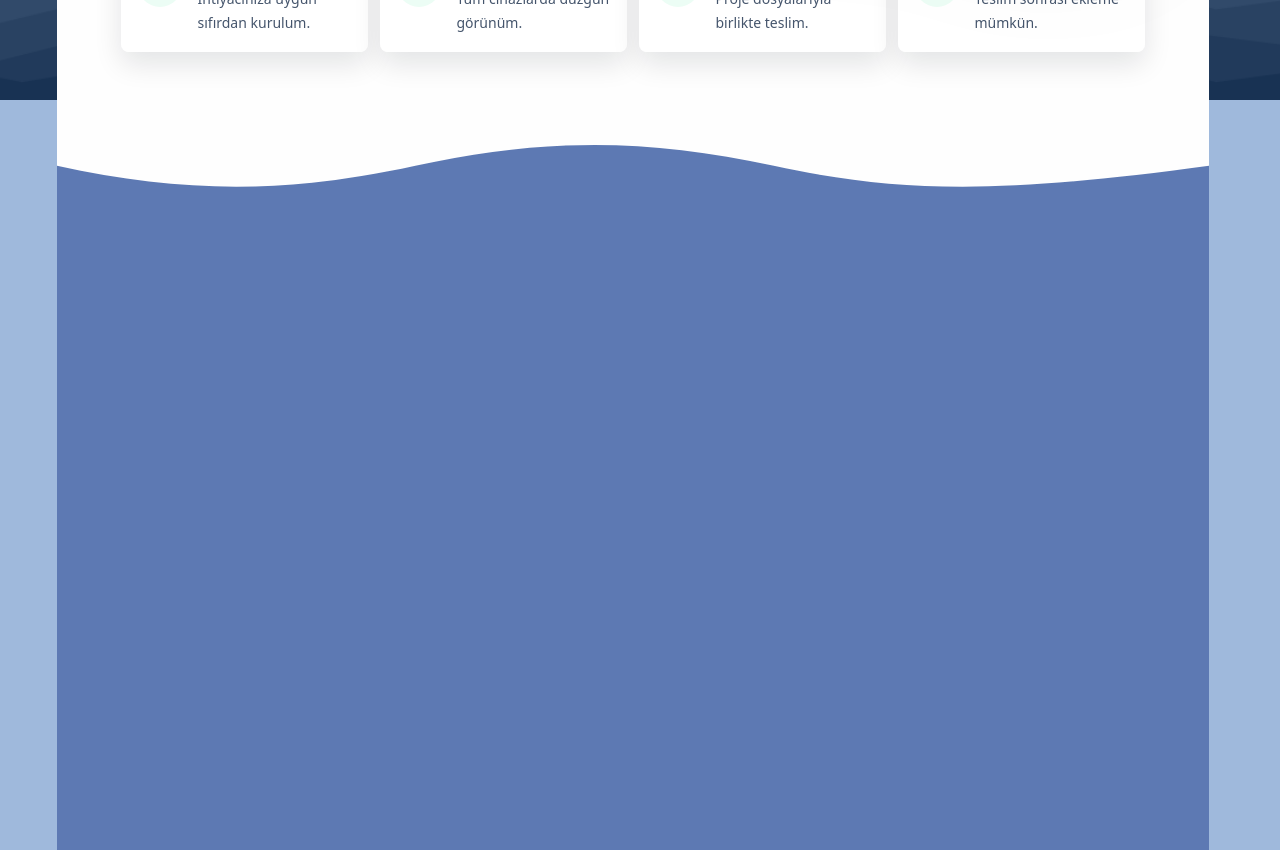
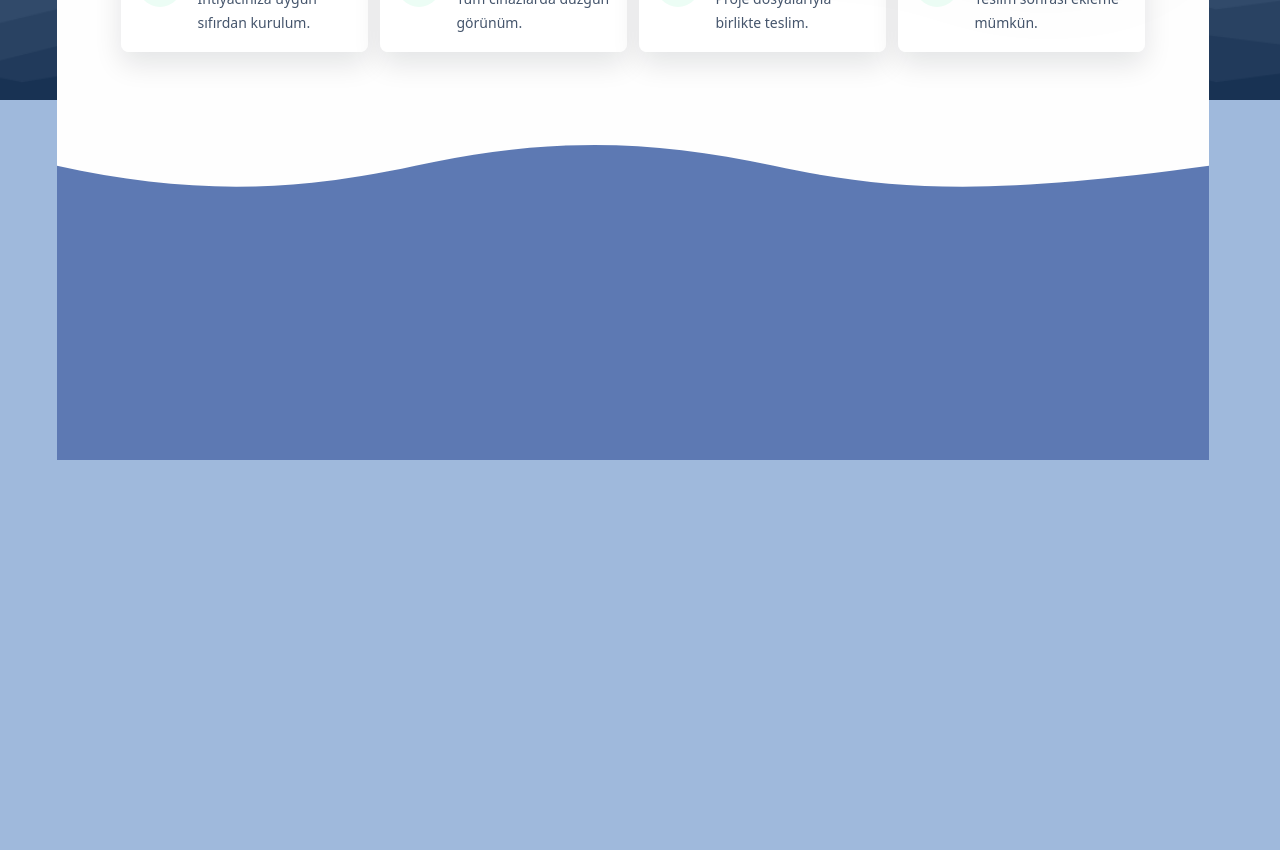
Before and after one commit to kolaysiten/clients, a Next.js app: page / in a window 1280 px wide. Shown: the part 700-1550 px from the top of the page. After the commit the page ends 1160 px from the top, so only its background shows below. Built offline with nearby package versions, Linux system fonts and the light colour scheme.

Commit message:
refactor(WhySection): simplify component by removing unused code and optimizing structure

```diff
--- a/src/sections/home/hero-section.tsx
+++ b/src/sections/home/hero-section.tsx
@@ -3,6 +3,7 @@
 import Image from "next/image";
 import { ArrowRight, FileCode2, Layers3, Palette, Smartphone } from "lucide-react";
 import { LazyMotion, domAnimation, m, type Variants } from "framer-motion";
+import { useEffect, useState } from "react";
 import { useMotionSettings } from "@/src/providers/motion-settings";
 import { LandingSection, WaveDivider } from "@/src/lib/landing-page";
 
@@ -54,6 +55,19 @@ const featureItems = [
 
 export default function HeroSection() {
   const { motionEnabled } = useMotionSettings();
+  const [isMdUp, setIsMdUp] = useState(false);
+
+  useEffect(() => {
+    const mediaQuery = window.matchMedia("(min-width: 768px)");
+    const update = () => setIsMdUp(mediaQuery.matches);
+
+    update();
+    mediaQuery.addEventListener("change", update);
+
+    return () => {
+      mediaQuery.removeEventListener("change", update);
+    };
+  }, []);
 
   return (
     <LandingSection className={heroStyles.section} sectionBg="var(--site-surface)"
@@ -73,37 +87,51 @@ export default function HeroSection() {
           variants={heroVariants.section}
         >
           <div className={heroStyles.content}>
-            <m.div className={heroStyles.badgeGrid} variants={heroVariants.item} aria-label="Öne çıkan özellikler">
+            <m.div className={heroStyles.badgeGrid} variants={heroVariants.group} aria-label="Öne çıkan özellikler">
               {badgeItems.map((item, index) => (
-                <span
+                <m.span
                   key={item.label}
                   className={`${index < 2 ? heroStyles.badgeWide : heroStyles.badgeSmall} ${heroStyles.badgeBase}`}
+                  custom={index}
+                  variants={heroVariants.item}
                 >
                   <span className={`${heroStyles.badgeDot} ${item.dotClass}`} />
                   <span className={heroStyles.badgeText}>{item.label}</span>
-                </span>
+                </m.span>
               ))}
             </m.div>
 
-            <m.h1 className={heroStyles.title} variants={heroVariants.item}>
-              <span className={heroStyles.titleLine}>İşletmeniz için</span>
-              <span className={heroStyles.titleLine}>
+            <m.h1 className={heroStyles.title} variants={heroVariants.group}>
+              <m.span className={heroStyles.titleLine} custom={5} variants={heroVariants.item}>
+                İşletmeniz için
+              </m.span>
+              <m.span className={heroStyles.titleLine} custom={6} variants={heroVariants.item}>
                 <span className={heroStyles.titleAccent}>özel</span> web siteleri.
-              </span>
+              </m.span>
             </m.h1>
 
-            <m.p className={heroStyles.description} variants={heroVariants.item}>
+            <m.p className={heroStyles.description} custom={7} variants={heroVariants.item}>
               KolaySiten olarak, ihtiyacınıza göre tasarlanan ve modern teknolojilerle kodlanan web siteleri geliştiriyoruz.
             </m.p>
 
-            <m.div className={heroStyles.actions} variants={heroVariants.item}>
-              <a href="#paketler" className={heroStyles.secondaryAction}>
+            <m.div className={heroStyles.actions} variants={heroVariants.group}>
+              <m.a
+                href="#paketler"
+                className={heroStyles.secondaryAction}
+                custom={{ step: 8, axis: isMdUp ? "x-left" : "y" }}
+                variants={heroVariants.cta}
+              >
                 Paketleri İncele
-              </a>
-              <a href="#iletisim" className={heroStyles.primaryAction}>
+              </m.a>
+              <m.a
+                href="#iletisim"
+                className={heroStyles.primaryAction}
+                custom={{ step: 9, axis: isMdUp ? "x-right" : "y" }}
+                variants={heroVariants.cta}
+              >
                 Teklif Al
                 <ArrowRight className="h-4 w-4" />
-              </a>
+              </m.a>
             </m.div>
           </div>
 
@@ -112,6 +140,7 @@ export default function HeroSection() {
             variants={heroVariants.visual}
             aria-hidden="true"
             initial={motionEnabled ? undefined : false}
+            custom={10}
           >
             <Image src="/hero-mockup3.png" alt="" width={465} height={465} priority className={heroStyles.artwork} />
           </m.div>
@@ -123,11 +152,11 @@ export default function HeroSection() {
           animate="show"
           variants={heroVariants.features}
         >
-          {featureItems.map((item) => {
+          {featureItems.map((item, index) => {
             const Icon = item.icon;
 
             return (
-              <m.div key={item.title} className={heroStyles.featureCard} variants={heroVariants.item}>
+              <m.div key={item.title} className={heroStyles.featureCard} custom={11 + index} variants={heroVariants.item}>
                 <span className={heroStyles.featureIcon}>
                   <Icon className="h-5 w-5" />
                 </span>
@@ -180,29 +209,49 @@ const heroStyles = {
 };
 
 const heroVariants = {
-  section: {
-    hidden: {},
-    show: {
-      transition: {
-        staggerChildren: 0.07,
-        delayChildren: 0.04,
-      },
-    },
-  },
+  section: { hidden: {}, show: {} },
+  group: { hidden: {}, show: {} },
   item: {
     hidden: { opacity: 0, y: 12 },
-    show: { opacity: 1, y: 0, transition: { duration: 0.42, ease: "easeOut" as const } },
+    show: (step = 0) => ({
+      opacity: 1,
+      y: 0,
+      transition: {
+        delay: 0.06 + step * 0.09,
+        duration: 0.5,
+        ease: "easeOut" as const,
+      },
+    }),
+  },
+  cta: {
+    hidden: () => ({
+      opacity: 0,
+      x: 0,
+      y: 0,
+    }),
+    show: (custom?: { step?: number }) => ({
+      opacity: 1,
+      x: 0,
+      y: 0,
+      transition: {
+        delay: 0.06 + (custom?.step ?? 0) * 0.09,
+        duration: 0.42,
+        ease: "easeOut" as const,
+      },
+    }),
   },
   visual: {
-    hidden: { opacity: 0, y: 18 },
-    show: { opacity: 1, y: 0, transition: { duration: 0.5, ease: "easeOut" as const } },
+    hidden: { opacity: 0, y: 16, scale: 0.985 },
+    show: (step = 0) => ({
+      opacity: 1,
+      y: 0,
+      scale: 1,
+      transition: {
+        delay: 0.06 + step * 0.09,
+        duration: 0.68,
+        ease: "easeOut" as const,
+      },
+    }),
   },
-  features: {
-    hidden: {},
-    show: {
-      transition: {
-        staggerChildren: 0.05,
-      },
-    },
-  },
+  features: { hidden: {}, show: {} },
 } satisfies Record<string, Variants>;
--- a/src/sections/home/why-section.tsx
+++ b/src/sections/home/why-section.tsx
@@ -1,98 +1,11 @@
 "use client";
 
-import { CheckCircle2, Gauge, Layers3, Sparkles } from "lucide-react";
-import { LazyMotion, domAnimation, m, type Variants } from "framer-motion";
-import { useMotionSettings } from "@/src/providers/motion-settings";
 import { LandingSection } from "@/src/lib/landing-page";
 
-const reasonItems = [
-  {
-    icon: Sparkles,
-    title: "Hazır tema değil",
-    text: "Markanıza göre tasarlanan, tek tip his vermeyen bir yapı.",
-  },
-  {
-    icon: Layers3,
-    title: "Sıfırdan kurulum",
-    text: "İhtiyaca göre şekillenen, büyümeye açık bir temel.",
-  },
-  {
-    icon: Gauge,
-    title: "Hızlı deneyim",
-    text: "Açılışı hızlı, kullanımı akıcı ve sade sayfalar.",
-  },
-  {
-    icon: CheckCircle2,
-    title: "Güven veren sonuç",
-    text: "Dışarıdan profesyonel, içeride düzenli ve sağlam yapı.",
-  },
-] as const;
-
 export default function WhySection() {
-  const { motionEnabled } = useMotionSettings();
-
   return (
-    <LandingSection
-      className={sectionStyles.section}
-      sectionBg="#5d79b3"
-    >
-      <LazyMotion features={domAnimation}>
-        <m.div
-          className={sectionStyles.inner}
-          initial={motionEnabled ? "hidden" : false}
-          whileInView={motionEnabled ? "show" : undefined}
-          viewport={motionEnabled ? { once: true, amount: 0.35 } : undefined}
-          variants={sectionVariants.section}
-        >
-          <div className={sectionStyles.layout}>
-            <m.div className={sectionStyles.copy} variants={sectionVariants.item}>
-              <span className={sectionStyles.kicker}>Neden Bu Çözüm?</span>
-              <h2 className={sectionStyles.title}>Hazır kalıplar yerine, markaya göre kurulan bir yapı.</h2>
-              <p className={sectionStyles.description}>
-                Burada amaç sadece güzel duran bir ekran üretmek değil. Markayı doğru anlatan, güven veren ve
-                gerektiğinde büyüyebilen bir sistem kurmak.
-              </p>
-
-              <div className={sectionStyles.promiseList}>
-                {promiseItems.map((item) => (
-                  <div key={item.label} className={sectionStyles.promiseItem}>
-                    <span className={sectionStyles.promiseValue}>{item.value}</span>
-                    <span className={sectionStyles.promiseLabel}>{item.label}</span>
-                  </div>
-                ))}
-              </div>
-            </m.div>
-
-            <m.aside className={sectionStyles.panel} variants={sectionVariants.item}>
-              <div className={sectionStyles.panelHeader}>
-                <span className={sectionStyles.panelKicker}>Neler değişiyor?</span>
-                <p className={sectionStyles.panelTitle}>Her parça aynı yoğunlukta düşünülüyor.</p>
-              </div>
-
-              <div className={sectionStyles.reasonList}>
-                {reasonItems.map((item, index) => {
-                  const Icon = item.icon;
-
-                  return (
-                    <m.article key={item.title} className={sectionStyles.reasonItem} variants={sectionVariants.item}>
-                      <span className={sectionStyles.reasonIndex}>{String(index + 1).padStart(2, "0")}</span>
-
-                      <span className={sectionStyles.reasonIconWrap}>
-                        <Icon className="h-5 w-5" />
-                      </span>
-
-                      <div className={sectionStyles.reasonText}>
-                        <h3 className={sectionStyles.reasonTitle}>{item.title}</h3>
-                        <p className={sectionStyles.reasonDescription}>{item.text}</p>
-                      </div>
-                    </m.article>
-                  );
-                })}
-              </div>
-            </m.aside>
-          </div>
-        </m.div>
-      </LazyMotion>
+    <LandingSection className={sectionStyles.section} sectionBg="#5d79b3">
+      <div className={sectionStyles.inner} />
     </LandingSection>
   );
 }
@@ -100,52 +13,5 @@ export default function WhySection() {
 const sectionStyles = {
   section:
     "px-5 py-8 pt-24 text-white before:pointer-events-none before:absolute before:inset-0 before:content-[''] sm:px-8 sm:py-10 sm:pt-28 md:px-16 md:py-14 md:pt-28 xl:pt-40",
-  inner: "relative z-10 mx-auto w-full max-w-[1440px]",
-  layout: "grid gap-8 xl:grid-cols-[minmax(0,1.05fr)_minmax(0,0.95fr)] xl:items-start",
-  copy: "max-w-3xl",
-  kicker:
-    "inline-flex items-center rounded-full border border-white/15 bg-white/12 px-3 py-2 text-sm font-medium text-white/92 backdrop-blur-sm",
-  title: "mt-5 text-3xl font-semibold tracking-tight text-white sm:text-4xl md:text-5xl xl:text-[3.75rem] xl:leading-[0.95]",
-  description: "mt-5 max-w-2xl text-base leading-7 text-white/78 md:text-lg",
-  promiseList: "mt-8 grid gap-3 sm:grid-cols-3",
-  promiseItem:
-    "flex items-center gap-3 border border-white/12 bg-white/8 px-4 py-3 backdrop-blur-sm transition duration-300 ease-out hover:bg-white/12",
-  promiseValue:
-    "inline-flex h-9 w-9 shrink-0 items-center justify-center border border-white/15 bg-white/12 text-sm font-semibold text-white",
-  promiseLabel: "text-sm font-medium text-white/90",
-  panel:
-    "border border-white/15 bg-[#17315d]/74 p-5 shadow-[0_30px_70px_rgba(7,16,31,0.2)] backdrop-blur-sm md:p-6",
-  panelHeader: "flex flex-col gap-2 border-b border-white/12 pb-5",
-  panelKicker: "text-xs font-semibold uppercase tracking-[0.26em] text-white/55",
-  panelTitle: "text-lg font-semibold leading-7 text-white md:text-xl",
-  reasonList: "divide-y divide-white/12",
-  reasonItem: "grid grid-cols-[auto_auto_1fr] items-start gap-4 py-5 first:pt-0 last:pb-0",
-  reasonIndex: "mt-1 text-xs font-semibold uppercase tracking-[0.24em] text-white/48",
-  reasonIconWrap:
-    "flex h-11 w-11 shrink-0 items-center justify-center border border-white/15 bg-white/12 text-white",
-  reasonText: "flex min-w-0 flex-col",
-  reasonTitle: "text-sm font-semibold text-white",
-  reasonDescription: "mt-1 text-sm leading-6 text-white/72",
+  inner: "relative z-10 mx-auto w-full max-w-[1440px] min-h-[120px]",
 } as const;
-
-const promiseItems = [
-  { value: "01", label: "Strateji" },
-  { value: "02", label: "Tasarım" },
-  { value: "03", label: "Kurulum" },
-] as const;
-
-const sectionVariants = {
-  section: {
-    hidden: {},
-    show: {
-      transition: {
-        staggerChildren: 0.07,
-        delayChildren: 0.04,
-      },
-    },
-  },
-  item: {
-    hidden: { opacity: 0, y: 12 },
-    show: { opacity: 1, y: 0, transition: { duration: 0.62, ease: "easeOut" as const } },
-  },
-} satisfies Record<string, Variants>;
```
